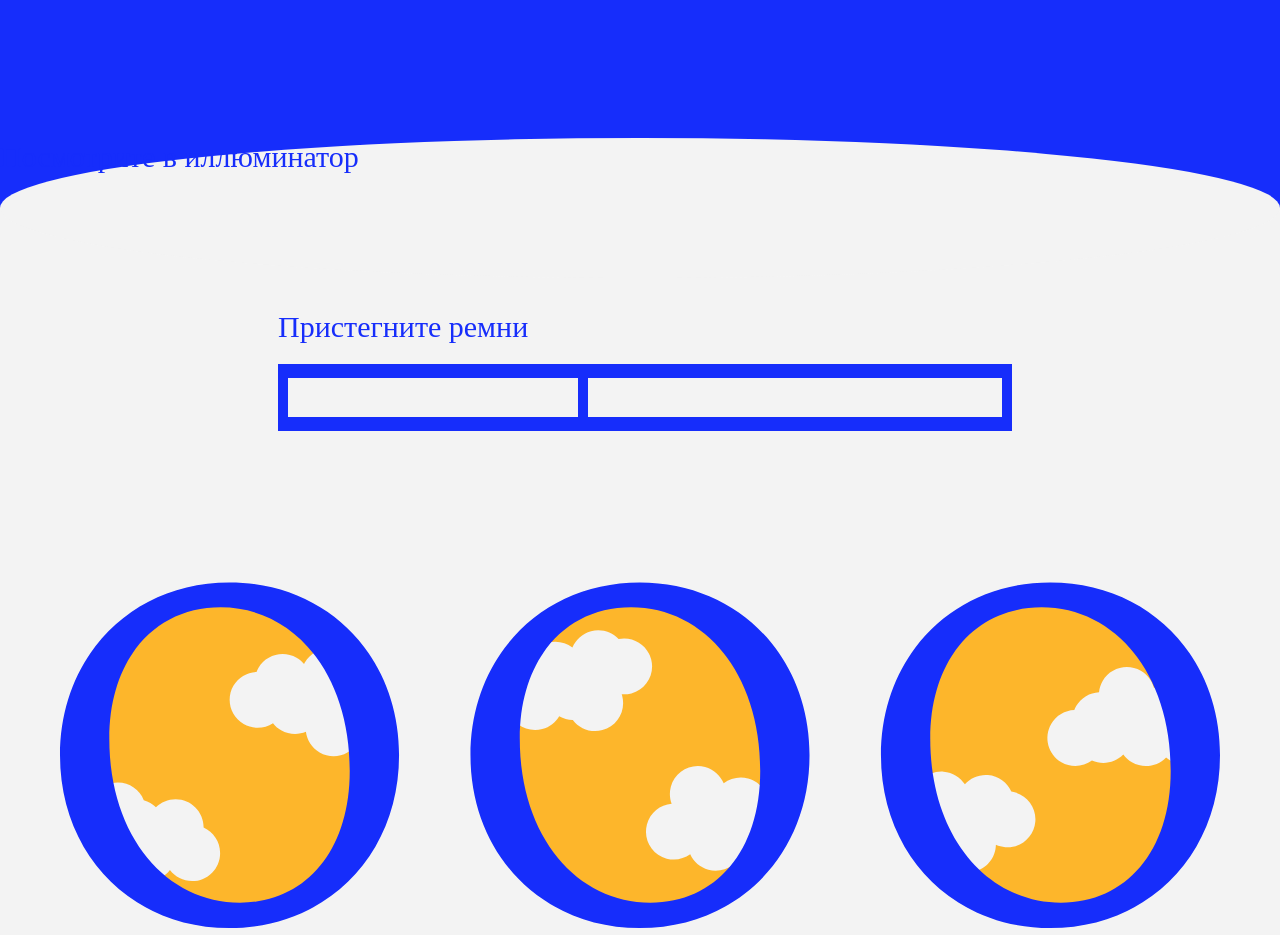
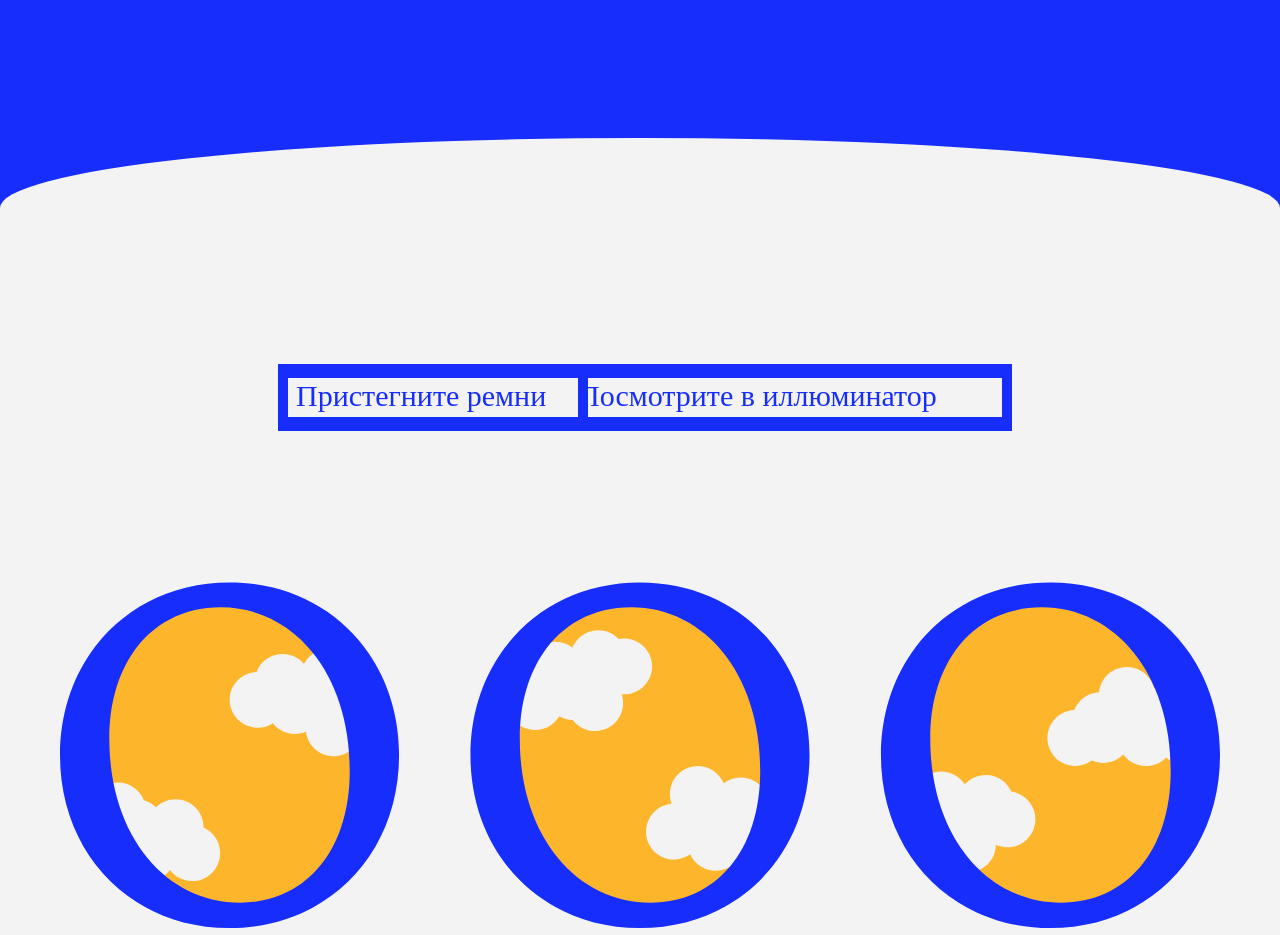
Before and after one commit to dimaast/spectral, a plain HTML site: page index.html in a window 1280 px wide. Shown: the part 9000-9935 px from the top of the page. Drawn offline with nearby package versions, Linux system fonts and the light colour scheme.

Commit message:
change position for remni and illumi

```diff
--- a/stylesheets/content.css
+++ b/stylesheets/content.css
@@ -364,14 +364,15 @@ h3 {
 }
 #remni {
   position: absolute;
-  top: 9308px;
-  left: 278px;
+  top: 9377px;
+  left: 296px;
   font-size: 30px;
   line-height: 41px;
   width: 310px;
 }
 #illumi {
-  top: 9308px;
+  position: absolute;
+  top: 9377px;
   left: 578px;
   font-size: 30px;
   line-height: 41px;
```
